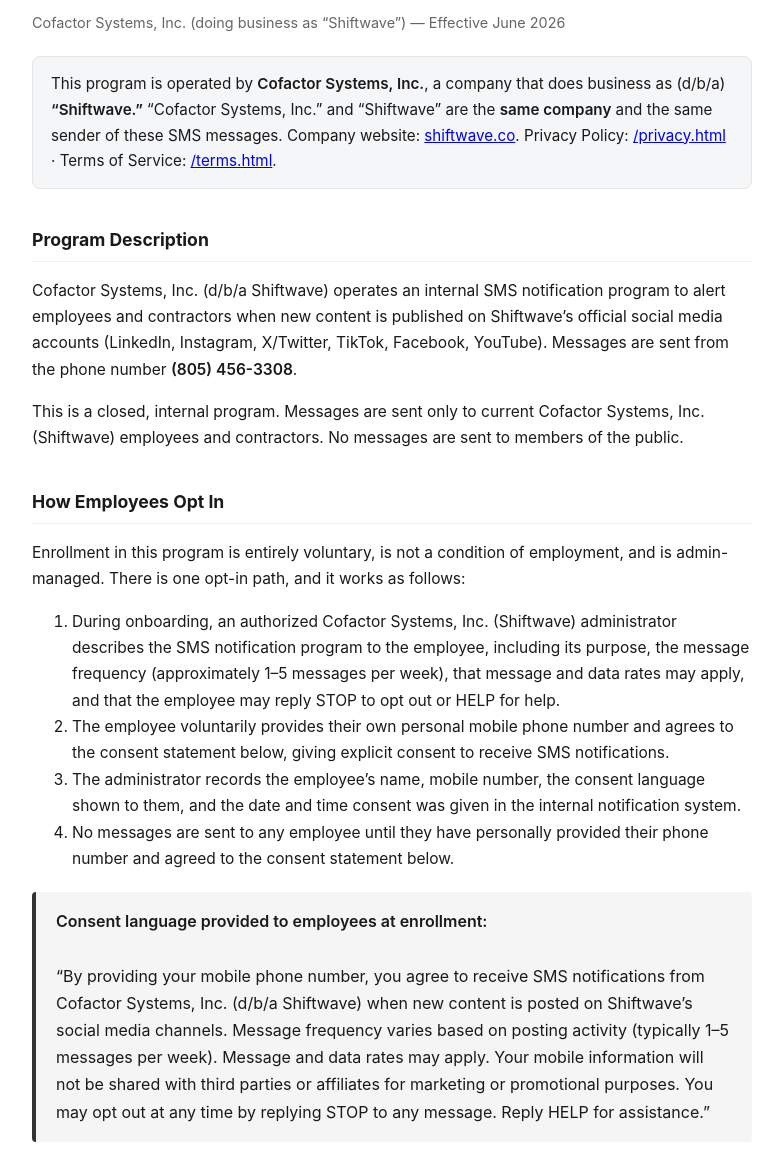
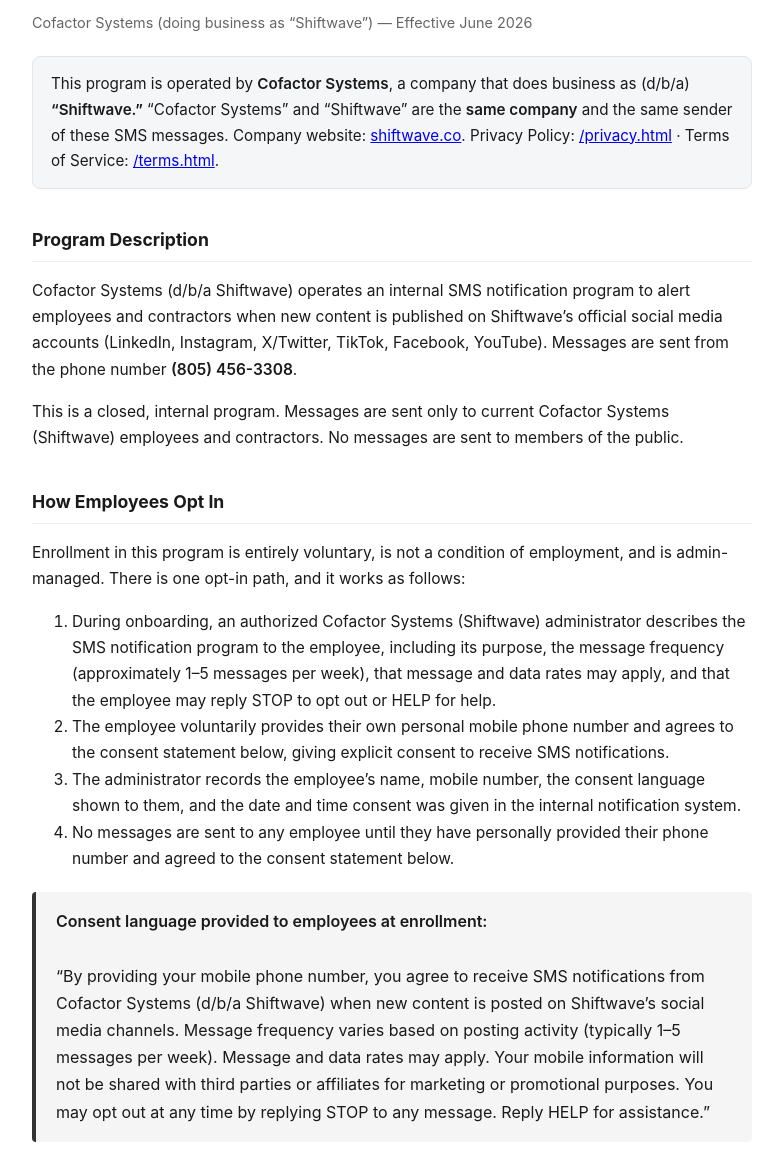
Before and after one commit to kolrollins23/shiftwave-engagement-bot, a website: page public/optin.html in a window 1280 px wide. Shown: the part 112-1287 px from the top of the page, without its empty margins (248-1031 px from the left). Drawn offline with Linux system fonts and the light colour scheme.

Commit message:
Match brand exactly: use registered name 'Cofactor Systems' (no Inc.) on optin page for A2P 30927

```diff
--- a/public/optin.html
+++ b/public/optin.html
@@ -3,7 +3,7 @@
 <head>
   <meta charset="UTF-8" />
   <meta name="viewport" content="width=device-width, initial-scale=1.0" />
-  <title>Employee SMS Notification Program — Cofactor Systems, Inc. (d/b/a Shiftwave)</title>
+  <title>Employee SMS Notification Program — Cofactor Systems (d/b/a Shiftwave)</title>
   <style>
     body { font-family: -apple-system, BlinkMacSystemFont, "Segoe UI", sans-serif; max-width: 720px; margin: 60px auto; padding: 0 24px; color: #1a1a1a; line-height: 1.7; }
     h1 { font-size: 1.8rem; margin-bottom: 4px; }
@@ -17,20 +17,20 @@
 </head>
 <body>
   <h1>Employee SMS Notification Program</h1>
-  <p class="meta">Cofactor Systems, Inc. (doing business as &ldquo;Shiftwave&rdquo;) &mdash; Effective June 2026</p>
+  <p class="meta">Cofactor Systems (doing business as &ldquo;Shiftwave&rdquo;) &mdash; Effective June 2026</p>
 
   <div class="identity">
-    This program is operated by <strong>Cofactor Systems, Inc.</strong>, a company that does business as (d/b/a) <strong>&ldquo;Shiftwave.&rdquo;</strong> &ldquo;Cofactor Systems, Inc.&rdquo; and &ldquo;Shiftwave&rdquo; are the <strong>same company</strong> and the same sender of these SMS messages. Company website: <a href="https://shiftwave.co">shiftwave.co</a>. Privacy Policy: <a href="/privacy.html">/privacy.html</a> &middot; Terms of Service: <a href="/terms.html">/terms.html</a>.
+    This program is operated by <strong>Cofactor Systems</strong>, a company that does business as (d/b/a) <strong>&ldquo;Shiftwave.&rdquo;</strong> &ldquo;Cofactor Systems&rdquo; and &ldquo;Shiftwave&rdquo; are the <strong>same company</strong> and the same sender of these SMS messages. Company website: <a href="https://shiftwave.co">shiftwave.co</a>. Privacy Policy: <a href="/privacy.html">/privacy.html</a> &middot; Terms of Service: <a href="/terms.html">/terms.html</a>.
   </div>
 
   <h2>Program Description</h2>
-  <p>Cofactor Systems, Inc. (d/b/a Shiftwave) operates an internal SMS notification program to alert employees and contractors when new content is published on Shiftwave&rsquo;s official social media accounts (LinkedIn, Instagram, X/Twitter, TikTok, Facebook, YouTube). Messages are sent from the phone number <strong>(805) 456-3308</strong>.</p>
-  <p>This is a closed, internal program. Messages are sent only to current Cofactor Systems, Inc. (Shiftwave) employees and contractors. No messages are sent to members of the public.</p>
+  <p>Cofactor Systems (d/b/a Shiftwave) operates an internal SMS notification program to alert employees and contractors when new content is published on Shiftwave&rsquo;s official social media accounts (LinkedIn, Instagram, X/Twitter, TikTok, Facebook, YouTube). Messages are sent from the phone number <strong>(805) 456-3308</strong>.</p>
+  <p>This is a closed, internal program. Messages are sent only to current Cofactor Systems (Shiftwave) employees and contractors. No messages are sent to members of the public.</p>
 
   <h2>How Employees Opt In</h2>
   <p>Enrollment in this program is entirely voluntary, is not a condition of employment, and is admin-managed. There is one opt-in path, and it works as follows:</p>
   <ol>
-    <li>During onboarding, an authorized Cofactor Systems, Inc. (Shiftwave) administrator describes the SMS notification program to the employee, including its purpose, the message frequency (approximately 1&ndash;5 messages per week), that message and data rates may apply, and that the employee may reply STOP to opt out or HELP for help.</li>
+    <li>During onboarding, an authorized Cofactor Systems (Shiftwave) administrator describes the SMS notification program to the employee, including its purpose, the message frequency (approximately 1&ndash;5 messages per week), that message and data rates may apply, and that the employee may reply STOP to opt out or HELP for help.</li>
     <li>The employee voluntarily provides their own personal mobile phone number and agrees to the consent statement below, giving explicit consent to receive SMS notifications.</li>
     <li>The administrator records the employee&rsquo;s name, mobile number, the consent language shown to them, and the date and time consent was given in the internal notification system.</li>
     <li>No messages are sent to any employee until they have personally provided their phone number and agreed to the consent statement below.</li>
@@ -38,7 +38,7 @@
 
   <div class="consent-box">
     <strong>Consent language provided to employees at enrollment:</strong><br><br>
-    &ldquo;By providing your mobile phone number, you agree to receive SMS notifications from Cofactor Systems, Inc. (d/b/a Shiftwave) when new content is posted on Shiftwave&rsquo;s social media channels. Message frequency varies based on posting activity (typically 1&ndash;5 messages per week). Message and data rates may apply. Your mobile information will not be shared with third parties or affiliates for marketing or promotional purposes. You may opt out at any time by replying STOP to any message. Reply HELP for assistance.&rdquo;
+    &ldquo;By providing your mobile phone number, you agree to receive SMS notifications from Cofactor Systems (d/b/a Shiftwave) when new content is posted on Shiftwave&rsquo;s social media channels. Message frequency varies based on posting activity (typically 1&ndash;5 messages per week). Message and data rates may apply. Your mobile information will not be shared with third parties or affiliates for marketing or promotional purposes. You may opt out at any time by replying STOP to any message. Reply HELP for assistance.&rdquo;
   </div>
 
   <h2>Message Content</h2>
@@ -58,17 +58,17 @@
   <h2>How to Opt Out</h2>
   <ul>
     <li>Reply <strong>STOP</strong> to any message &mdash; no further messages will be sent</li>
-    <li>Or contact your Cofactor Systems, Inc. (Shiftwave) administrator to be removed from the list</li>
+    <li>Or contact your Cofactor Systems (Shiftwave) administrator to be removed from the list</li>
   </ul>
   <p>After opting out via STOP, a single confirmation message will be sent and no further notifications will follow. Reply <strong>START</strong> to re-subscribe.</p>
 
   <h2>Help &amp; Support</h2>
-  <p>Reply <strong>HELP</strong> to any message for assistance, or contact your Cofactor Systems, Inc. (Shiftwave) program administrator directly.</p>
+  <p>Reply <strong>HELP</strong> to any message for assistance, or contact your Cofactor Systems (Shiftwave) program administrator directly.</p>
 
   <h2>Cost</h2>
   <p>Message and data rates may apply depending on your mobile carrier plan.</p>
 
   <h2>Privacy</h2>
-  <p>Cofactor Systems, Inc. (d/b/a Shiftwave) does not share your mobile phone number, SMS opt-in information, or messaging consent with third parties or affiliates for marketing or promotional purposes. Employee phone numbers are stored securely and used solely for this notification program. See our full <a href="/privacy.html">Privacy Policy</a> and <a href="/terms.html">Terms &amp; Conditions</a>.</p>
+  <p>Cofactor Systems (d/b/a Shiftwave) does not share your mobile phone number, SMS opt-in information, or messaging consent with third parties or affiliates for marketing or promotional purposes. Employee phone numbers are stored securely and used solely for this notification program. See our full <a href="/privacy.html">Privacy Policy</a> and <a href="/terms.html">Terms &amp; Conditions</a>.</p>
 </body>
 </html>
```
